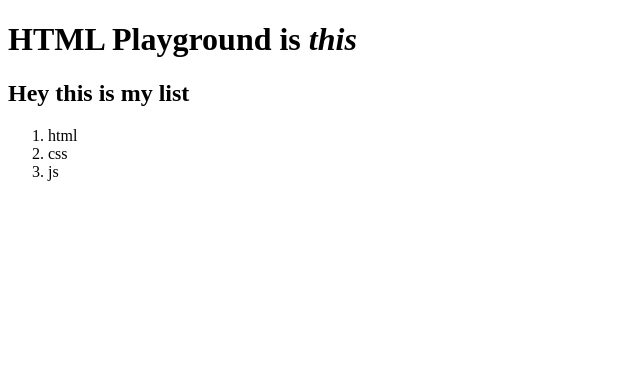
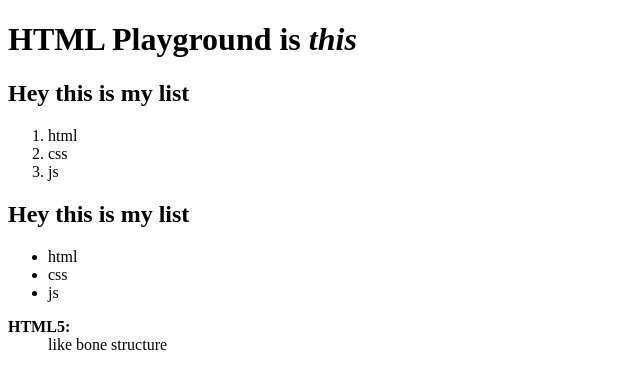
Before and after one commit to arjunporwal10/Learning-HTML5, a plain HTML site: page html5.html in a window 1280 px wide. Shown: the whole page, without its empty margins (0-640 px from the left). Drawn offline with Linux system fonts and the light colour scheme.

Commit message:
lists complete

```diff
--- a/html5.html
+++ b/html5.html
@@ -13,6 +13,16 @@
                 <li>css</li>
                 <li>js</li>
             </ol>
+            <h2>Hey this is my list</h2>
+            <ul>
+                <li>html</li>
+                <li>css</li>
+                <li>js</li>
+            </ul>
+            <dl>
+                <b><dt>HTML5:</dt></b>
+                <dd>like bone structure</dd>
+            </dl>
         </p>
     </body>
 
```
